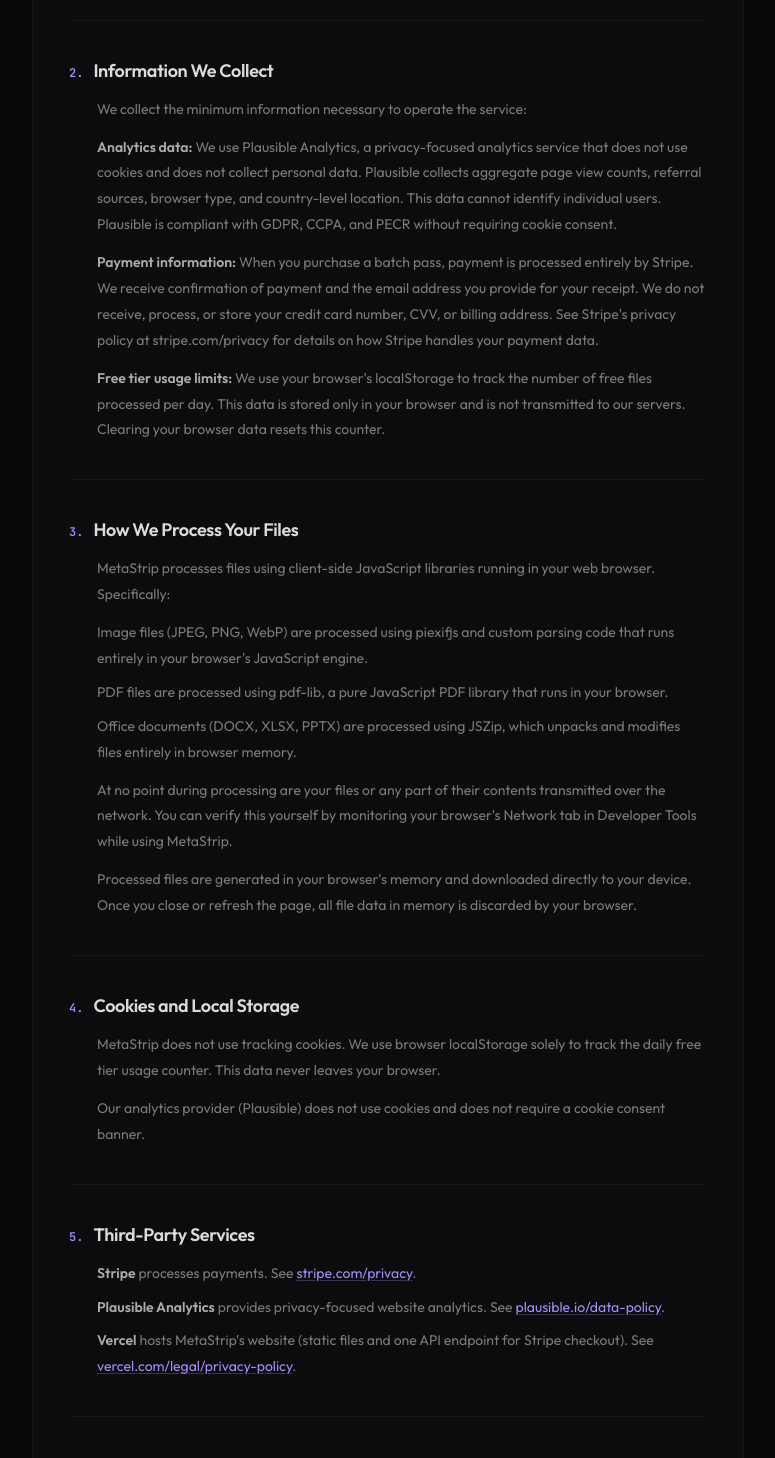
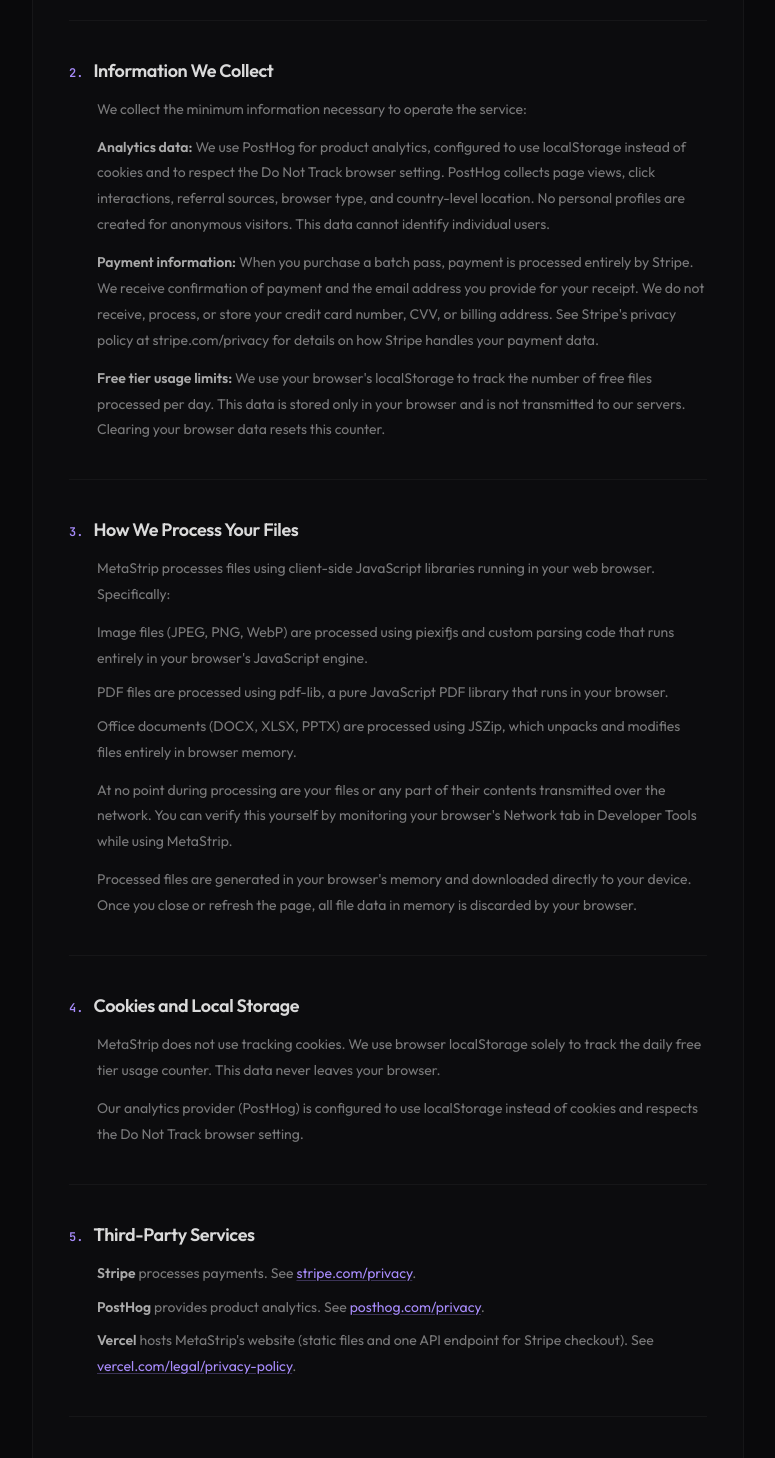
Before and after one commit to lars-1987/metastrip, a Next.js app: page /privacy in a window 1280 px wide. Shown: the part 940-2398 px from the top of the page, without its empty margins (252-1027 px from the left). Built offline with nearby package versions, Linux system fonts and the light colour scheme; no server answers.

Commit message:
Update privacy policy: Plausible → PostHog, fix domain to metastrip.app

```diff
--- a/src/components/AboutPage.tsx
+++ b/src/components/AboutPage.tsx
@@ -22,7 +22,7 @@
     icon: "Ghost",
     title: "No accounts, no tracking, no profiles",
     body: "We don't ask for your name, email, or any identifying information to use the free tool. Batch passes are purchased through Stripe using only an email for the receipt. We don't build user profiles or track individual behavior.",
-    tech: "Plausible Analytics — cookieless, GDPR-compliant",
+    tech: "PostHog Analytics — cookieless, Do Not Track respected",
   },
   {
     icon: "Prohibit",
--- a/src/components/PrivacyPage.tsx
+++ b/src/components/PrivacyPage.tsx
@@ -92,12 +92,12 @@
         </p>
         <p className="mb-3">
           <span className="text-white/65 font-semibold">Analytics data:</span>{" "}
-          We use Plausible Analytics, a privacy-focused analytics service that
-          does not use cookies and does not collect personal data. Plausible
-          collects aggregate page view counts, referral sources, browser type,
-          and country-level location. This data cannot identify individual users.
-          Plausible is compliant with GDPR, CCPA, and PECR without requiring
-          cookie consent.
+          We use PostHog for product analytics, configured to use localStorage
+          instead of cookies and to respect the Do Not Track browser setting.
+          PostHog collects page views, click interactions, referral sources,
+          browser type, and country-level location. No personal profiles are
+          created for anonymous visitors. This data cannot identify individual
+          users.
         </p>
         <p className="mb-3">
           <span className="text-white/65 font-semibold">
@@ -159,8 +159,8 @@
           leaves your browser.
         </p>
         <p>
-          Our analytics provider (Plausible) does not use cookies and does not
-          require a cookie consent banner.
+          Our analytics provider (PostHog) is configured to use localStorage
+          instead of cookies and respects the Do Not Track browser setting.
         </p>
       </LegalSection>
 
@@ -180,16 +180,16 @@
         </p>
         <p className="mb-2">
           <span className="text-white/65 font-semibold">
-            Plausible Analytics
+            PostHog
           </span>{" "}
-          provides privacy-focused website analytics. See{" "}
+          provides product analytics. See{" "}
           <Link
-            href="https://plausible.io/data-policy"
+            href="https://posthog.com/privacy"
             target="_blank"
             rel="noopener noreferrer"
             className="text-purple-light hover:text-white/70 transition-colors duration-200 underline decoration-purple-light/30 underline-offset-2"
           >
-            plausible.io/data-policy
+            posthog.com/privacy
           </Link>
           .
         </p>
@@ -219,8 +219,8 @@
           policy and applicable financial regulations.
         </p>
         <p>
-          Plausible Analytics retains aggregate, non-identifying analytics data.
-          No individual user data is retained.
+          PostHog retains aggregate analytics data. No personal profiles are
+          created for anonymous visitors.
         </p>
       </LegalSection>
 
```
Also changed, not shown: cleaned_test-photo.jpg (deleted).
